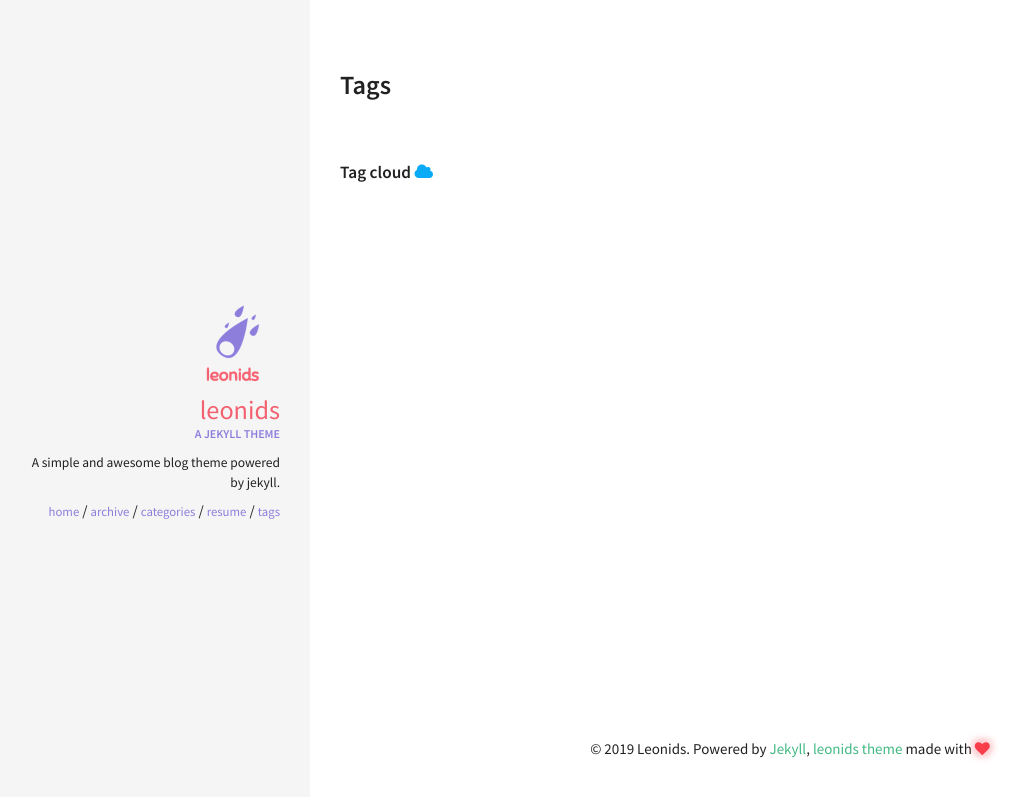
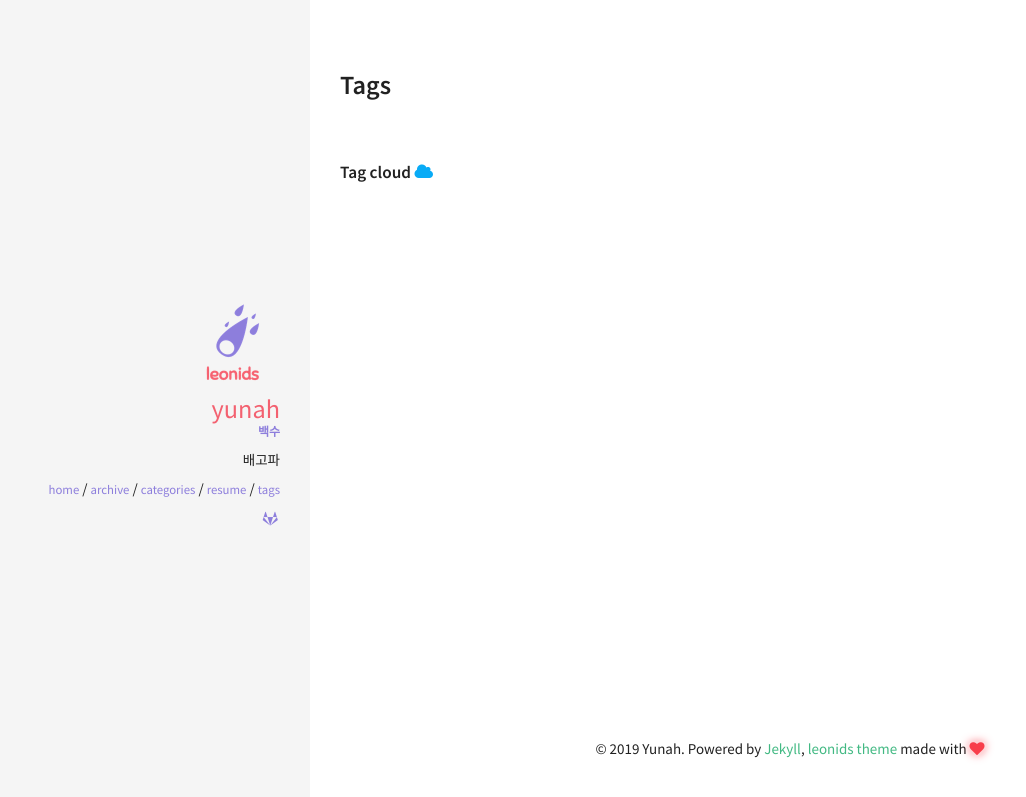
Before and after one commit to iayrots/yunah0515.github.io, a Jekyll site: the page built from tags.html, in a window 1280 px wide. Shown: the top 797 px of the page, without its empty margins (10-1036 px from the left). Built offline with Jekyll 4.4.1, drawn with Linux system fonts in a browser that asks for light colours.

Commit message:
Update _config.yml

```diff
--- a/_config.yml
+++ b/_config.yml
@@ -3,18 +3,18 @@
 # Site wide configuration
 ####################################
 #
-title: Leonids
-email:
-description: A simple and awesome blog theme powered by jekyll.
+title: Yunah0515
+email: yunah0515@gmail.com
+description: Hello Yunah Space
 url: # the base hostname & protocol for your site
-keywords: ["blog", "jekyll"]
+keywords: ["life", "study"]
 
 #
 ###################################
 # Jekyll configuration
 ####################################
 #
-timezone:          Europe/Paris
+timezone:          Aisa/Seoul
 markdown:          kramdown
 highlighter:       rouge
 excerpt_separator: <!--more-->
@@ -33,10 +33,10 @@ kramdown:
 ####################################
 #
 owner:
-  name: Leonids
+  name: Yunah
   avatar: leonids-logo.png
-  job: "A jekyll theme"
-  bio: "A simple and awesome blog theme powered by jekyll."
+  job: "백수"
+  bio: "배고파"
   email:
   disqus-shortname:
   twitter: #username
@@ -49,7 +49,7 @@ owner:
     ad-slot:
   bing-verify:
   github: #username
-  gitlab: #username
+  gitlab: yunah0515#username
   stackoverflow: #123456/username   from a "http://stackoverflow.com/users/123456/username" link
   linkedin: #username
   skype: #username
```
